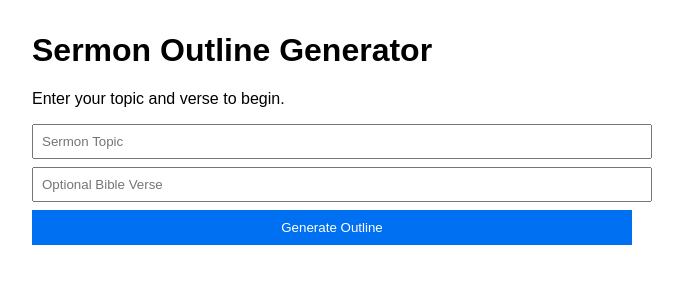
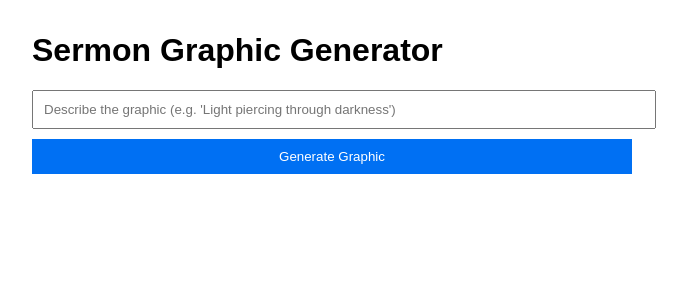
Before and after one commit to SGraphics86314/Sermon-Graphics-Creator, a Next.js app: page / in a window 1280 px wide. Shown: the top 300 px of the page, without its empty margins (308-995 px from the left). Built offline with nearby package versions, Linux system fonts and the light colour scheme.

Commit message:
Update index.tsx

```diff
--- a/pages/index.tsx
+++ b/pages/index.tsx
@@ -1,32 +1,32 @@
-// pages/index.tsx
-
 import { useState } from "react";
 
 export default function Home() {
-  const [topic, setTopic] = useState("");
-  const [verse, setVerse] = useState("");
-  const [outline, setOutline] = useState("");
+  const [prompt, setPrompt] = useState("");
+  const [imageUrl, setImageUrl] = useState("");
   const [loading, setLoading] = useState(false);
 
   const handleSubmit = async (e: React.FormEvent) => {
     e.preventDefault();
     setLoading(true);
-    setOutline("");
+    setImageUrl("");
 
     try {
-      const response = await fetch("/api/generate-outline", {
+      const response = await fetch("/api/generate-graphic", {
         method: "POST",
         headers: {
           "Content-Type": "application/json",
         },
-        body: JSON.stringify({ topic, verse }),
+        body: JSON.stringify({ prompt }),
       });
 
       const data = await response.json();
-      setOutline(data.outline || "No outline returned.");
+      if (data.imageUrl) {
+        setImageUrl(data.imageUrl);
+      } else {
+        setImageUrl("");
+      }
     } catch (error) {
       console.error(error);
-      setOutline("Error generating outline.");
     }
 
     setLoading(false);
@@ -34,23 +34,15 @@ export default function Home() {
 
   return (
     <div style={{ maxWidth: "600px", margin: "2rem auto", fontFamily: "Arial, sans-serif" }}>
-      <h1>Sermon Outline Generator</h1>
-      <p>Enter your topic and verse to begin.</p>
-      <form onSubmit={handleSubmit} style={{ marginTop: "1rem" }}>
+      <h1>Sermon Graphic Generator</h1>
+      <form onSubmit={handleSubmit}>
         <input
           type="text"
-          placeholder="Sermon Topic"
-          value={topic}
-          onChange={(e) => setTopic(e.target.value)}
-          style={{ width: "100%", padding: "8px", marginBottom: "8px" }}
+          placeholder="Describe the graphic (e.g. 'Light piercing through darkness')"
+          value={prompt}
+          onChange={(e) => setPrompt(e.target.value)}
+          style={{ width: "100%", padding: "10px", marginBottom: "10px" }}
           required
-        />
-        <input
-          type="text"
-          placeholder="Optional Bible Verse"
-          value={verse}
-          onChange={(e) => setVerse(e.target.value)}
-          style={{ width: "100%", padding: "8px", marginBottom: "8px" }}
         />
         <button
           type="submit"
@@ -60,17 +52,16 @@ export default function Home() {
             backgroundColor: "#0070f3",
             color: "white",
             border: "none",
-            cursor: "pointer",
           }}
         >
-          {loading ? "Generating..." : "Generate Outline"}
+          {loading ? "Generating..." : "Generate Graphic"}
         </button>
       </form>
 
-      {outline && (
-        <div style={{ marginTop: "2rem", whiteSpace: "pre-wrap" }}>
-          <h2>Generated Outline:</h2>
-          <p>{outline}</p>
+      {imageUrl && (
+        <div style={{ marginTop: "2rem", textAlign: "center" }}>
+          <h2>Generated Graphic:</h2>
+          <img src={imageUrl} alt="Generated Sermon Graphic" style={{ maxWidth: "100%" }} />
         </div>
       )}
     </div>
```
